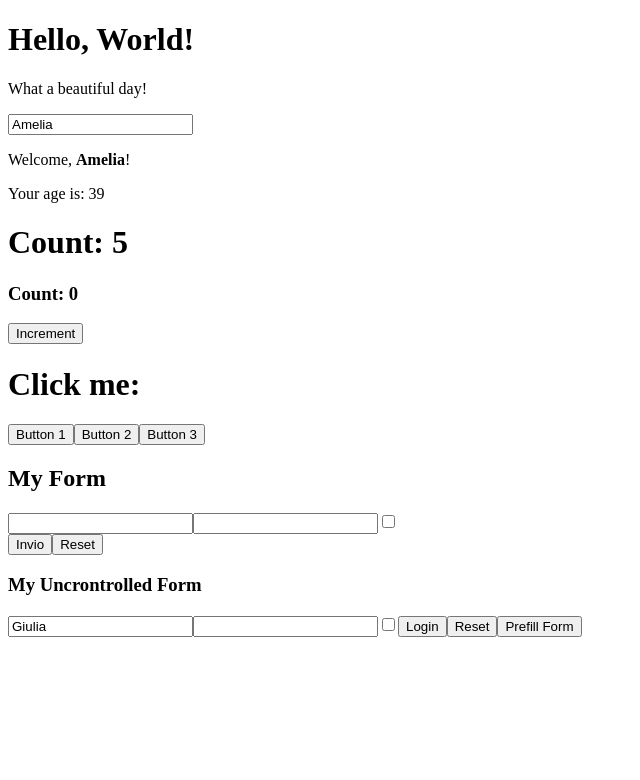
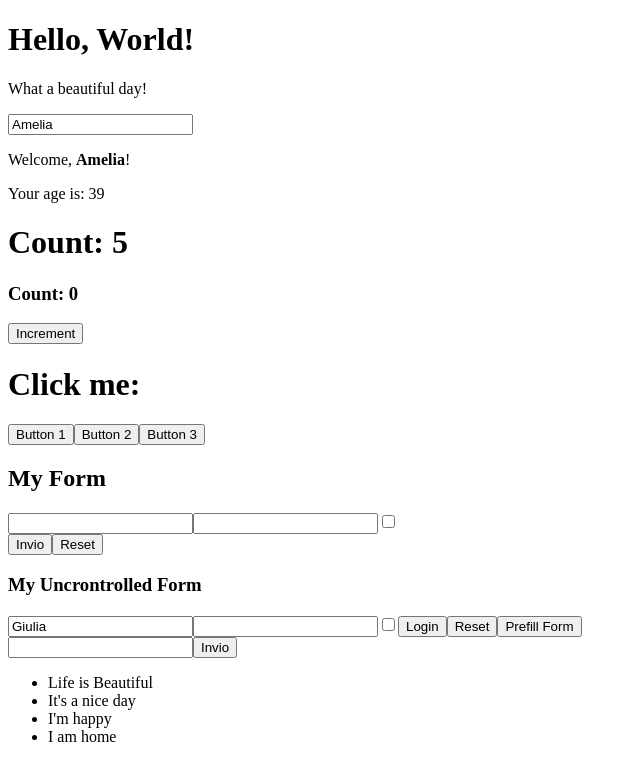
Before and after one commit to ameted83/React-exercises, a React (Create React App) app: page / in a window 1280 px wide. Shown: the top 780 px of the page, without its empty margins (0-640 px from the left). Built offline with nearby package versions, Linux system fonts and the light colour scheme.

Commit message:
lists-03

```diff
--- a/src/App.js
+++ b/src/App.js
@@ -6,6 +6,7 @@ import { ClickTracker } from "./ClickTracker";
 import InteractiveWelcome from "./InteractiveWelcome";
 import { Login } from "./Login";
 import { UncontrolLogin } from "./UncontrolLogin";
+import { TodoList } from "./TodoList";
 
 export class App extends React.Component {
   render() {
@@ -18,6 +19,14 @@ export class App extends React.Component {
         <ClickTracker />
         <Login />
         <UncontrolLogin />
+        <TodoList
+          names={[
+            "Life is Beautiful",
+            "It's a nice day",
+            "I'm happy",
+            "I am home",
+          ]}
+        />
       </div>
     );
   }
--- /dev/null
+++ b/src/TodoList.js
@@ -0,0 +1,36 @@
+import React from "react";
+
+export class TodoList extends React.Component {
+  state = {
+    newNames: [...this.props.names],
+  };
+
+  handleAddTodo = (event) => {
+    event.preventDefault();
+    const inputElement = event.target.elements.todo;
+    const newEl = inputElement.value;
+    inputElement.value = "";
+    this.setState((state) => {
+      return {
+        newNames: [...state.newNames, newEl],
+      };
+    });
+  };
+  render() {
+    return (
+      <>
+        <div>
+          <form onSubmit={this.handleAddTodo}>
+            <input name="todo"></input>
+            <button type="submit">Invio</button>
+          </form>
+          <ul>
+            {this.state.newNames.map((name) => (
+              <li>{name}</li>
+            ))}
+          </ul>
+        </div>
+      </>
+    );
+  }
+}
```
